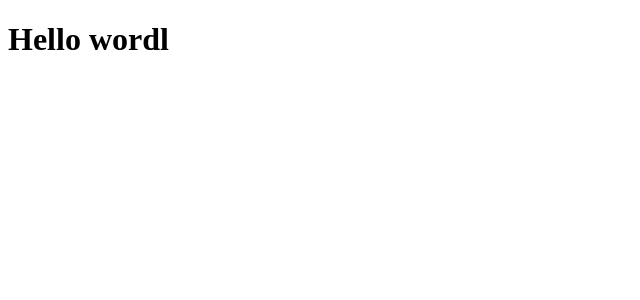
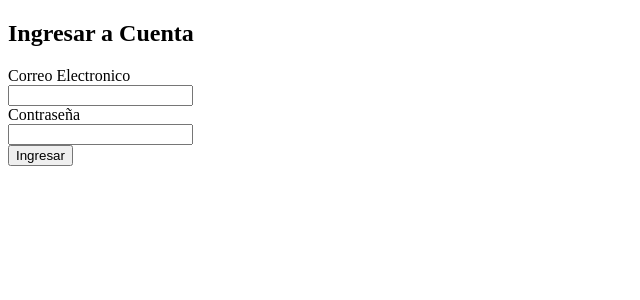
Before and after one commit to vpeinado263/projects-alkemy, a React (Create React App) app: page / in a window 1280 px wide. Shown: the top 300 px of the page, without its empty margins (0-640 px from the left). Built offline with nearby package versions, Linux system fonts and the light colour scheme.

Commit message:
Actualizar contenido de README.md

```diff
--- a/src/App.js
+++ b/src/App.js
@@ -1,7 +1,8 @@
+import Login from "./components/Login";
 
 function App() {
   return (
-   <h1>Hello wordl</h1>
+   <Login />
   );
 }
 
```
Also changed, not shown: 1 other file (tests, documents, lock files or other folders).
